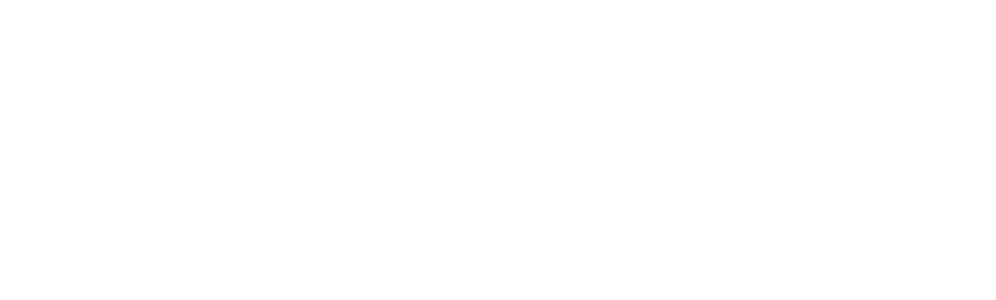
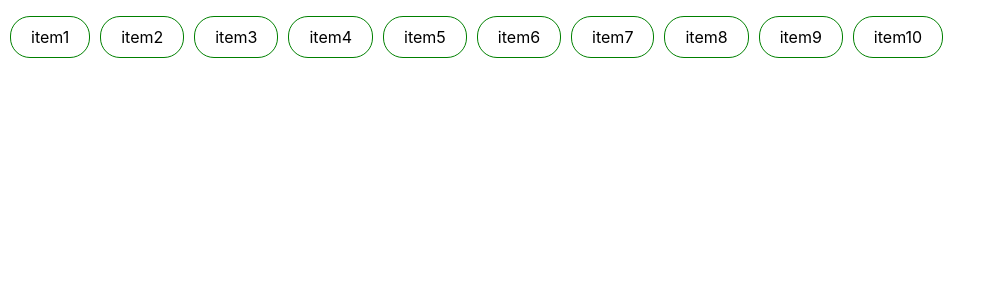
Before and after one commit to thegicode/reactjs-lab, a React (Create React App) app: page /listscroll in a window 1280 px wide. Shown: the top 300 px of the page, without its empty margins (0-996 px from the left). Built offline with nearby package versions, Linux system fonts and the light colour scheme.

Commit message:
Modify listscroll

```diff
--- a/src/App.js
+++ b/src/App.js
@@ -7,7 +7,7 @@
   Order = lazy(() => import('./Order')),
   OrderHook = lazy(() => import('./OrderHook')),
   HistoryTest = lazy(() => import('./HistoryTest')),
-  List = lazy(() => import('./routes/List'));
+  ListScroll = lazy(() => import('./routes/ListScroll'));
 
 const App = () => (
   <Router>
@@ -18,7 +18,7 @@
         <Route path="/order" component={Order}/>
         <Route path="/orderhook" component={OrderHook}/>
         <Route path="/historytest" component={HistoryTest}/>
-        <Route path="/list" component={List}/>
+        <Route path="/listscroll" component={ListScroll}/>
       </Switch>
     </Suspense>
   </Router>
--- a/src/css/list.css
+++ b/src/css/listscroll.css
@@ -1,14 +1,15 @@
 .list {
+  display: flex;
   overflow-x: auto;
-  display: flex;
   list-style: none;
-  margin: 0;
-  padding-right: 10px;
+  margin: 1rem 0 0;
   padding: 0;
 }
 .item {
   margin-left: 10px;
+  padding: 10px 20px;
   border: 1px solid green;
+  border-radius: 20px;
   white-space: nowrap;
 }
 .space {
--- a/src/routes/List.js
+++ /dev/null
@@ -1,26 +0,0 @@
-import React from 'react';
-import '../css/list.css';
-
-class List extends React.Component {
-    render() {
-        const texts = [
-            `item1 ei gieg eigig eigigggggggggggggggggggg`,
-            `item2 ei gieg eigig eigigggggggggggggggggggg`,
-            `item3 ei gieg eigig eigigggggggggggggggggggg`,
-            `item4 ei gieg eigig eigigggggggggggggggggggg`,
-            `item5 ei gieg eigig eigigggggggggggggggggggg`,
-        ];
-        return (
-            <ul className="list">
-                { texts.map( (text, index) =>
-                    <li className="item" key={index}>
-                        <p>{text}</p>
-                    </li>
-                )}
-                <li className="space"></li>
-            </ul>
-        );
-    }
-  }
-
-  export default List;
--- /dev/null
+++ b/src/routes/ListScroll.js
@@ -0,0 +1,31 @@
+import React from 'react';
+import '../css/listscroll.css';
+
+class ListScroll extends React.Component {
+    render() {
+        const items = [
+            `item1`,
+            `item2`,
+            `item3`,
+            `item4`,
+            `item5`,
+            `item6`,
+            `item7`,
+            `item8`,
+            `item9`,
+            `item10`,
+        ];
+        return (
+            <ul className="list">
+                { items.map( (item, index) =>
+                    <li className="item" key={index}>
+                        <span>{item}</span>
+                    </li>
+                )}
+                <li className="space"></li>
+            </ul>
+        );
+    }
+  }
+
+  export default ListScroll;
```
